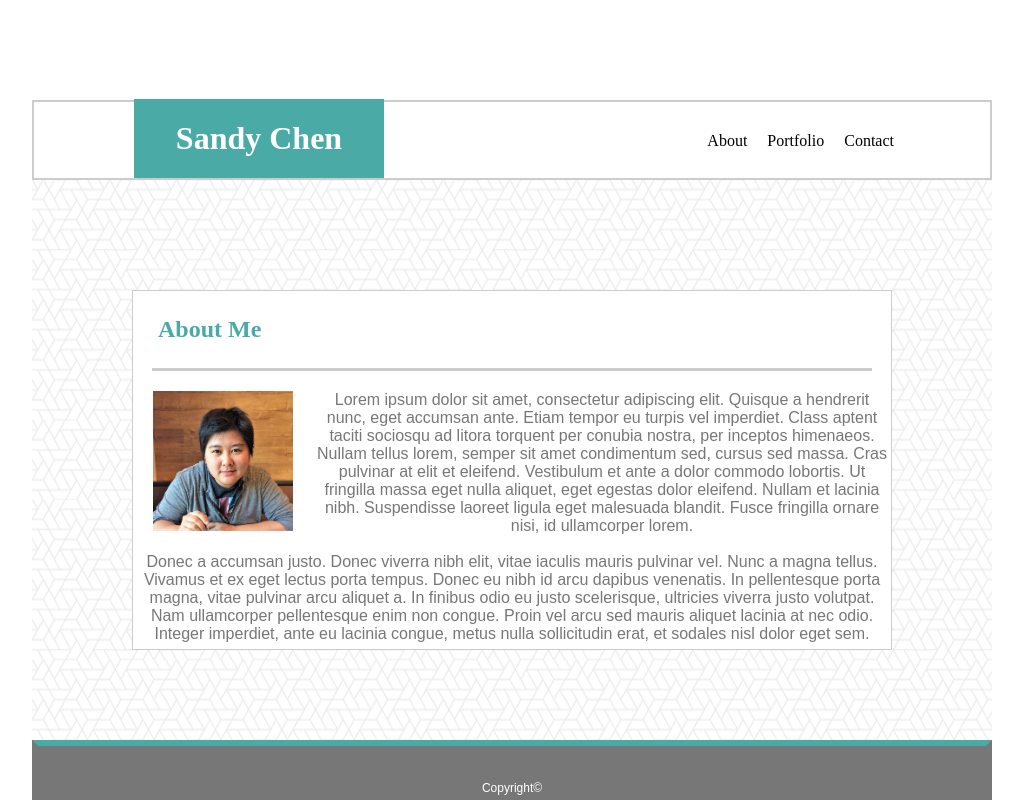
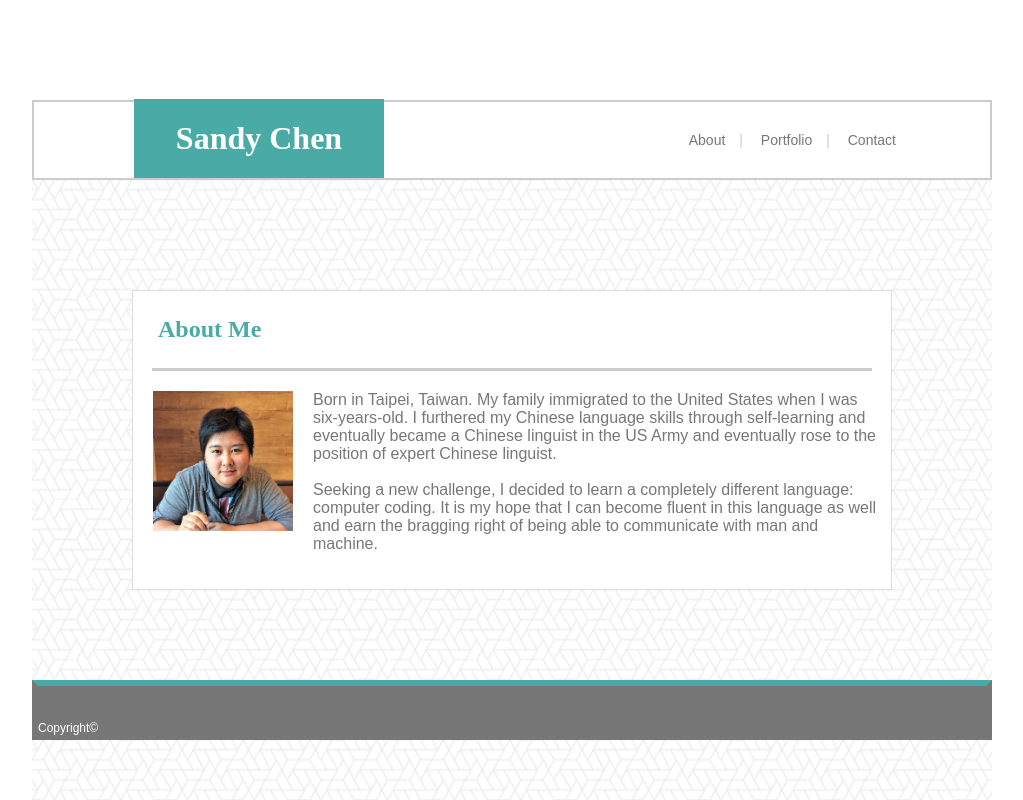
Before and after one commit to SansterSee/Basic-Portfolio, a plain HTML site: page index.html in a window 1280 px wide. Shown: the whole page, without its empty margins (128-1151 px from the left). Drawn offline with Linux system fonts and the light colour scheme.

Commit message:
complete index.html

```diff
--- a/assets/css/style.css
+++ b/assets/css/style.css
@@ -15,6 +15,8 @@ h1 h2{
 p   {
     font-family: 'Arial', 'Helvetica Neue', Helvetica, sans-serif;
     color: #777777;
+    text-align: left;
+    margin-right: 10px;
 }
 
 .container    {
@@ -51,10 +53,17 @@ h1  {
 }
 
 #box    {
+    font-family: 'Arial', 'Helvetica Neue', Helvetica, sans-serif;
+    font-size: 14px;
+    color: #777777;
     float: right;
     padding: 30px;
     margin-right: 50px;
 
+}
+
+.vertical   {
+    color: #cccccc;
 }
 
 
@@ -78,13 +87,14 @@ hr  {
 
     background-color: #ffffff;
     width: 760px;
-    height: 360px;
+    height: 300px;
     position: relative;
     top: 110px;
     border: solid;
-    border-color: #cccccc;
+    border-color: #dddddd;
     border-width: 1px;
     overflow: auto;
+
 
 }
 
--- a/index.html
+++ b/index.html
@@ -15,15 +15,16 @@
 
     <div class="container">
 
+         <!--Header and navigation links  -->
         <header>
 
             <h1>Sandy Chen</h1>
 
             <div id="box">
 
-                <a>About&emsp;</a>
+                <a>About&emsp;<span class="vertical">&vert;</span>&emsp;</a>
 
-                <a>Portfolio&emsp;</a>
+                <a>Portfolio&emsp;<span class="vertical">&vert;</span>&emsp;</a>
 
                 <a>Contact&emsp;</a>
 
@@ -31,9 +32,7 @@
 
         </header>
 
-
-
-
+        <!-- Brief self introduction and profile photo. -->
         <div id="article">
             <h2>About Me</h2>
 
@@ -42,22 +41,14 @@
             <img src="assets\images\20160923.jpg" alt="SCHEN Photo" height="180" width="180">
             <div id="intro">
                 <p>
-                    Lorem ipsum dolor sit amet, consectetur adipiscing elit. Quisque a hendrerit nunc,
-                    eget accumsan ante. Etiam tempor eu turpis vel imperdiet. Class aptent taciti sociosqu ad
-                    litora torquent per conubia nostra, per inceptos himenaeos. Nullam tellus lorem, semper sit
-                    amet condimentum sed, cursus sed massa. Cras pulvinar at elit et eleifend. Vestibulum et ante
-                    a dolor commodo lobortis. Ut fringilla massa eget nulla aliquet, eget egestas dolor eleifend.
-                    Nullam et lacinia nibh. Suspendisse laoreet ligula eget malesuada blandit. Fusce fringilla ornare
-                    nisi, id ullamcorper lorem.
+                    Born in Taipei, Taiwan. My family immigrated to the United States when I was six-years-old.
+                    I furthered my Chinese language skills through self-learning and eventually became a Chinese linguist in the US Army
+                    and eventually rose to the position of expert Chinese linguist.
                 </p>
 <br>
-                <p>Donec a accumsan justo. Donec viverra nibh elit, vitae iaculis mauris pulvinar vel.
-                    Nunc a magna tellus. Vivamus et ex eget lectus porta tempus.
-                    Donec eu nibh id arcu dapibus venenatis. In pellentesque porta magna,
-                    vitae pulvinar arcu aliquet a. In finibus odio eu justo scelerisque,
-                    ultricies viverra justo volutpat. Nam ullamcorper pellentesque enim non congue.
-                    Proin vel arcu sed mauris aliquet lacinia at nec odio. Integer imperdiet,
-                    ante eu lacinia congue, metus nulla sollicitudin erat, et sodales nisl dolor eget sem.
+                <p>
+                    Seeking a new challenge, I decided to learn a completely different language: computer coding. It is my hope that
+                    I can become fluent in this language as well and earn the bragging right of being able to communicate with man and machine.
                 </p>
             </div>
         </div>
```
